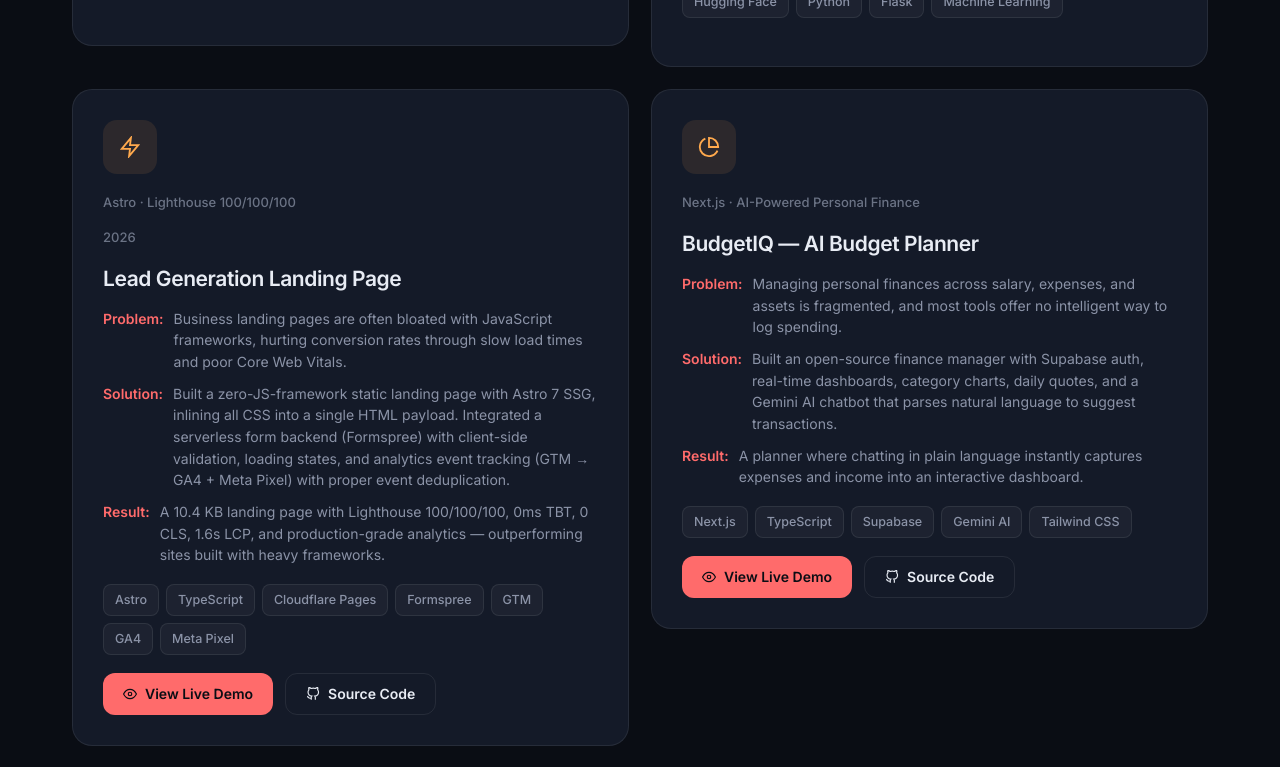
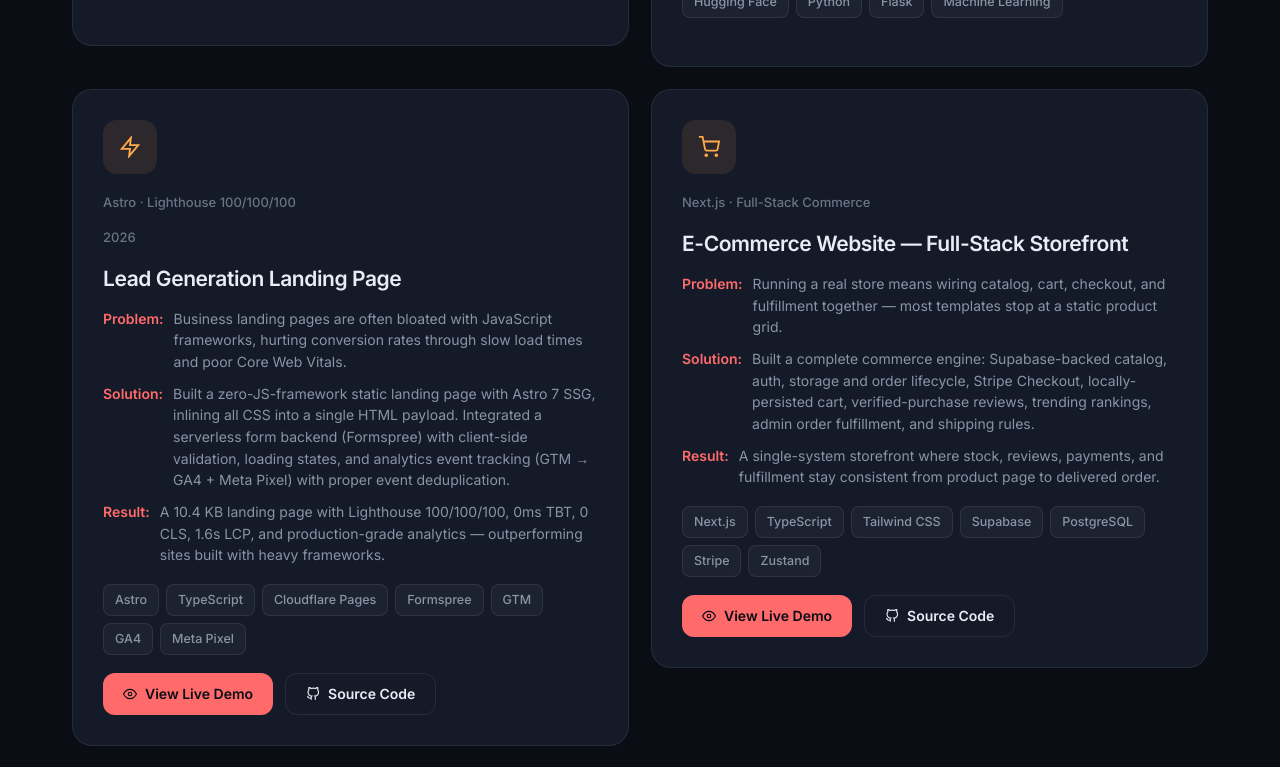
Before and after one commit to AmineMabrouk17/My-Portfolio, a Next.js app: page / in a window 1280 px wide. Shown: the part 4420-5187 px from the top of the page. Built offline with nearby package versions, Linux system fonts and the light colour scheme.

Commit message:
feat: add ecommerce website project

```diff
--- a/src/components/sections/Projects.tsx
+++ b/src/components/sections/Projects.tsx
@@ -30,6 +30,15 @@ export default function Projects() {
       date: "2026",
       link: "https://lead-generation-landing-page.pages.dev",
       source: "https://github.com/AmineMabrouk17/lead-generation-landing-page",
+    },
+    {
+      icon: "cart",
+      subKey: "proj.ecom.sub",
+      titleKey: "proj.ecom.title",
+      caseStudy: { problem: "proj.ecom.problem", solution: "proj.ecom.solution", result: "proj.ecom.result" },
+      tags: ["Next.js", "TypeScript", "Tailwind CSS", "Supabase", "PostgreSQL", "Stripe", "Zustand"],
+      link: "https://ecommerce-website-puce-beta.vercel.app/",
+      source: "https://github.com/AmineMabrouk17/ecommerce-website",
     },
     {
       icon: "pie",
@@ -84,6 +93,8 @@ export default function Projects() {
                     <svg width="22" height="22" viewBox="0 0 24 24" fill="none" stroke="currentColor" strokeWidth="2"><path d="M21.21 15.89A10 10 0 118 2.83" /><path d="M22 12A10 10 0 0012 2v10z" /></svg>
                   ) : project.icon === "shield" ? (
                     <svg width="22" height="22" viewBox="0 0 24 24" fill="none" stroke="currentColor" strokeWidth="2"><path d="M20 13c0 5-3.5 7.5-7.66 8.95a1 1 0 01-.67-.01C7.5 20.5 4 18 4 13V6a1 1 0 011-1c2 0 4.5-1.2 6.24-2.72a1.17 1.17 0 011.52 0C14.51 3.81 17 5 19 5a1 1 0 011 1z" /><polyline points="9 12 11 14 15 10" /></svg>
+                  ) : project.icon === "cart" ? (
+                    <svg width="22" height="22" viewBox="0 0 24 24" fill="none" stroke="currentColor" strokeWidth="2"><circle cx="9" cy="21" r="1" /><circle cx="20" cy="21" r="1" /><path d="M1 1h4l2.68 13.39a2 2 0 002 1.61h9.72a2 2 0 002-1.61L23 6H6" /></svg>
                   ) : (
                     <svg width="22" height="22" viewBox="0 0 24 24" fill="none" stroke="currentColor" strokeWidth="2"><path d="M4 15s1-1 4-1 5 2 8 2 4-1 4-1V3s-1 1-4 1-5-2-8-2-4 1-4 1z" /><line x1="4" y1="22" x2="4" y2="15" /></svg>
                   )}
--- a/src/i18n/locales/ar/common.json
+++ b/src/i18n/locales/ar/common.json
@@ -98,6 +98,13 @@
       "solution": "بناء صفحة هبوط ثابتة بدون إطار عمل JS باستخدام Astro 7 SSG مع دمج كل CSS في ملف HTML واحد. دمج نموذج خلفي بدون خادم (Formspree) مع التحقق من صحة البيانات من جانب العميل وحالات التحميل وتتبع الأحداث التحليلية مع إلغاء التكرار المناسب.",
       "result": "صفحة هبوط بحجم 10.4 كيلوبايت مع درجة Lighthouse 100/100/100 و 0ms TBT و 0 CLS و 1.6s LCP وتحليلات بمستوى إنتاجي."
     },
+    "ecom": {
+      "sub": "Next.js · تجارة إلكترونية كاملة",
+      "title": "موقع تجارة إلكترونية — متجر متكامل",
+      "problem": "تشغيل متجر حقيقي يتطلب ربط الكتالوج وسلة الشراء والدفع والتوصيل معاً، بينما تتوقف معظم القوالب عند شبكة منتجات ثابتة.",
+      "solution": "بناء محرك تجاري متكامل: كتالوج قائم على Supabase ومصادقة وتخزين ودورة حياة كاملة للطلبات ودفع عبر Stripe Checkout وسلة مشتريات محفوظة محلياً ومراجعات مشتريات موثقة وترتيب المنتجات الرائجة وإدارة طلبات المسؤول وقواعد الشحن.",
+      "result": "متجر بنظام واحد تبقى فيه المخزون والمراجعات والمدفوعات والتوصيل متناسقة من صفحة المنتج حتى توصيل الطلب."
+    },
     "budgetiq": {
       "sub": "Next.js · تمويل شخصي مدعوم بالذكاء الاصطناعي",
       "title": "BudgetIQ — مخطط ميزانية بالذكاء الاصطناعي",
--- a/src/i18n/locales/en/common.json
+++ b/src/i18n/locales/en/common.json
@@ -98,6 +98,13 @@
       "solution": "Built a zero-JS-framework static landing page with Astro 7 SSG, inlining all CSS into a single HTML payload. Integrated a serverless form backend (Formspree) with client-side validation, loading states, and analytics event tracking (GTM → GA4 + Meta Pixel) with proper event deduplication.",
       "result": "A 10.4 KB landing page with Lighthouse 100/100/100, 0ms TBT, 0 CLS, 1.6s LCP, and production-grade analytics — outperforming sites built with heavy frameworks."
     },
+    "ecom": {
+      "sub": "Next.js · Full-Stack Commerce",
+      "title": "E-Commerce Website — Full-Stack Storefront",
+      "problem": "Running a real store means wiring catalog, cart, checkout, and fulfillment together — most templates stop at a static product grid.",
+      "solution": "Built a complete commerce engine: Supabase-backed catalog, auth, storage and order lifecycle, Stripe Checkout, locally-persisted cart, verified-purchase reviews, trending rankings, admin order fulfillment, and shipping rules.",
+      "result": "A single-system storefront where stock, reviews, payments, and fulfillment stay consistent from product page to delivered order."
+    },
     "budgetiq": {
       "sub": "Next.js · AI-Powered Personal Finance",
       "title": "BudgetIQ — AI Budget Planner",
--- a/src/i18n/locales/fr/common.json
+++ b/src/i18n/locales/fr/common.json
@@ -98,6 +98,13 @@
       "solution": "Création d'une page statique sans framework JS avec Astro 7 SSG, tout le CSS intégré dans un seul fichier HTML. Intégration d'un backend formulaire sans serveur (Formspree) avec validation côté client, états de chargement et suivi d'événements analytics (GTM → GA4 + Meta Pixel) avec déduplication des événements.",
       "result": "Une page de 10,4 KB avec Lighthouse 100/100/100, 0ms TBT, 0 CLS, 1,6s LCP et des analytics de qualité production."
     },
+    "ecom": {
+      "sub": "Next.js · Commerce full-stack",
+      "title": "Site E-Commerce — Boutique full-stack",
+      "problem": "Faire tourner une vraie boutique impose de relier catalogue, panier, paiement et expédition — la plupart des modèles s'arrêtent à une simple grille de produits.",
+      "solution": "Construction d'un moteur commercial complet : catalogue Supabase, authentification, stockage et cycle de vie des commandes, paiement Stripe Checkout, panier persistant en local, avis de clients vérifiés, classement tendance, traitement des commandes côté admin et règles d'expédition.",
+      "result": "Une boutique à système unique où stocks, avis, paiements et expédition restent cohérents de la page produit jusqu'à la livraison de la commande."
+    },
     "budgetiq": {
       "sub": "Next.js · Finance personnelle propulsée par IA",
       "title": "BudgetIQ — Planificateur budgétaire IA",
```
